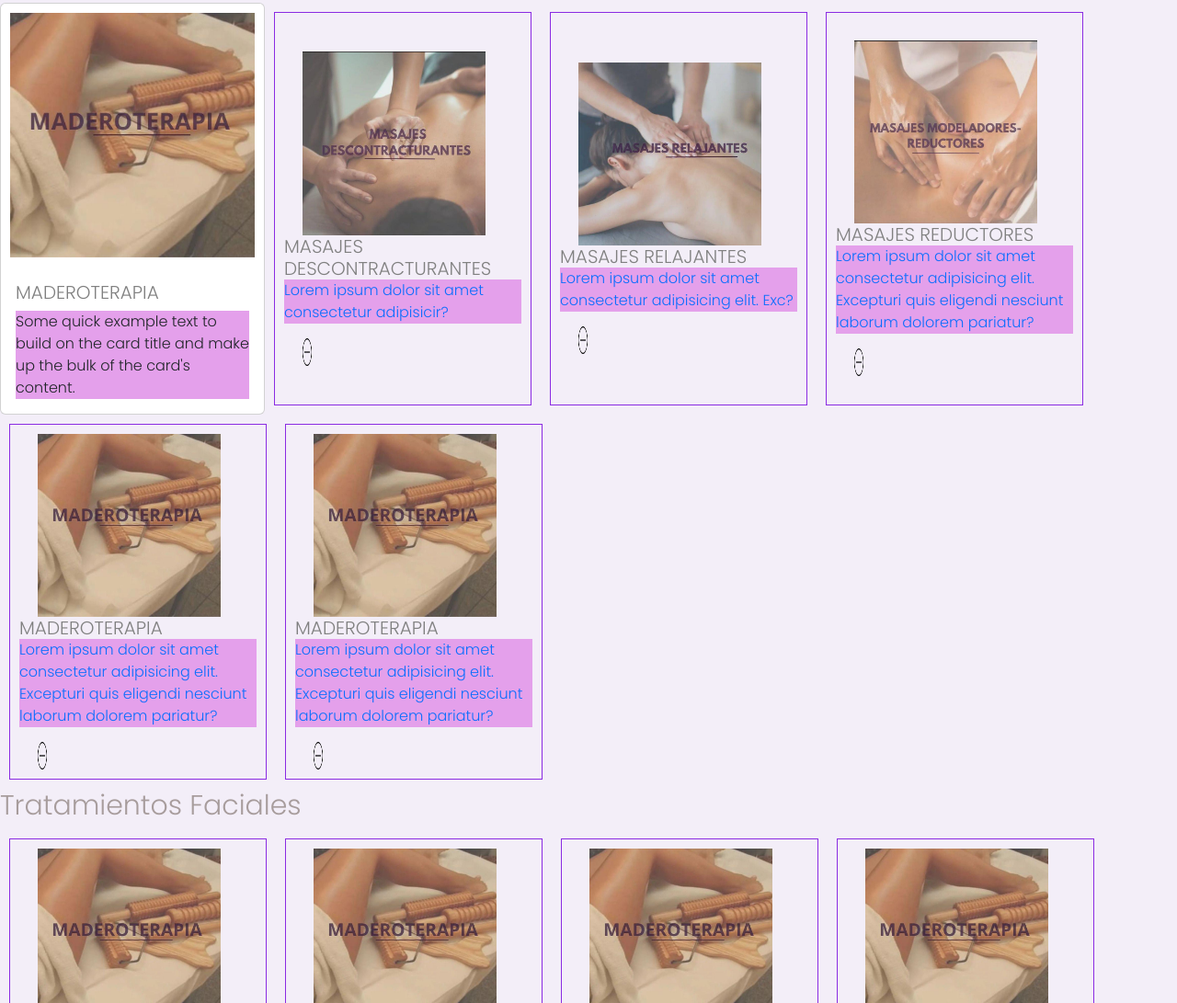
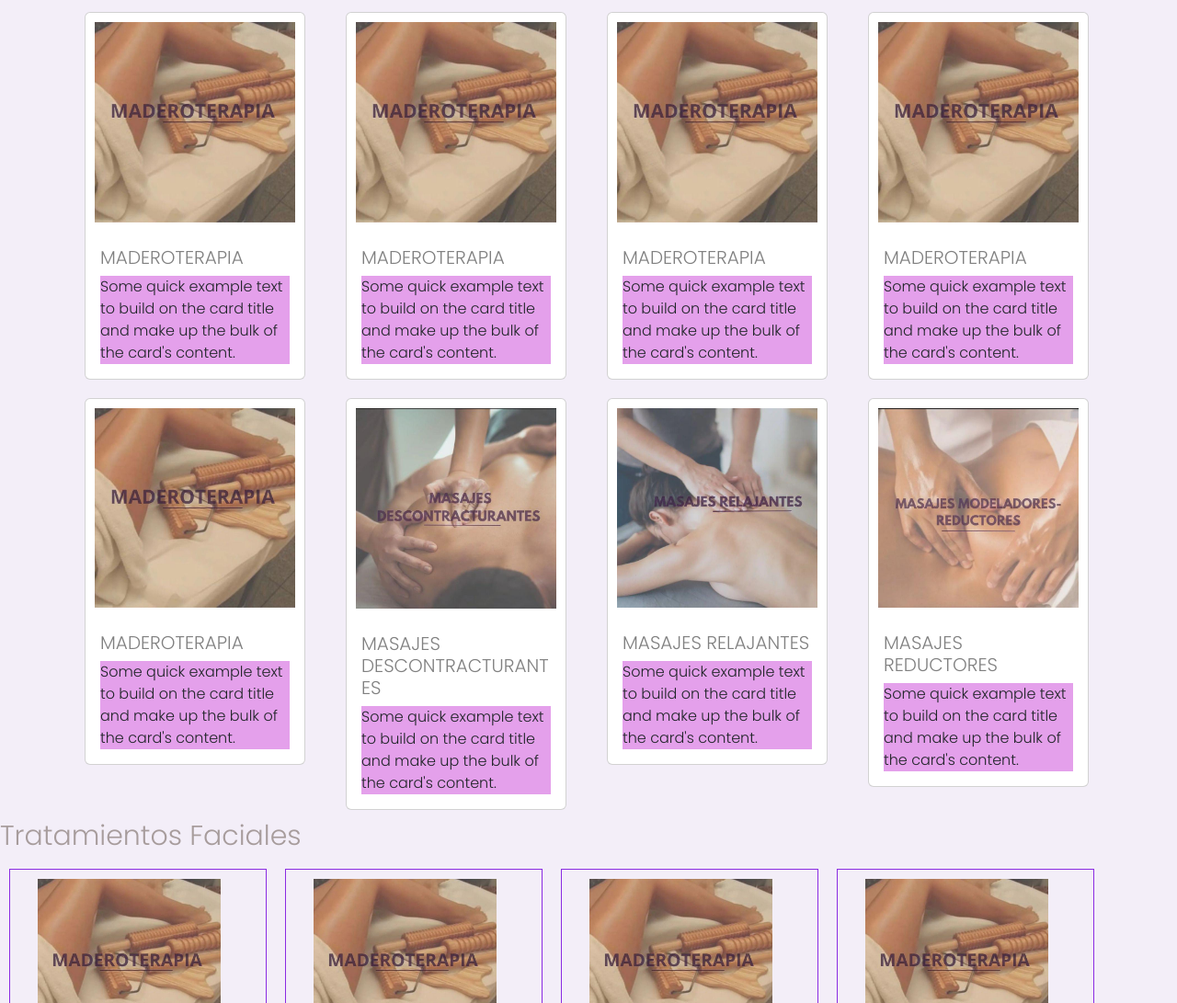
Before and after one commit to luefe/proyecto_coder, a plain HTML site: page pages/tratamientos.html in a window 1280 px wide. Shown: the part 821-1912 px from the top of the page at 92% size. Drawn offline with nearby package versions, Linux system fonts and the light colour scheme.

Commit message:
cambios en tratamientos

```diff
--- a/css/styles.css
+++ b/css/styles.css
@@ -209,7 +209,10 @@ h3 {
     justify-content: center;
 }
 
-
+.card {
+    margin: 10px !important;
+    padding: 0 !important;
+}
 .card img{
     padding: 10px;
 }
--- a/pages/tratamientos.html
+++ b/pages/tratamientos.html
@@ -90,16 +90,11 @@
         </div>
 
         <h2 id="tratamientos_corporales">Tratamientos Corporales</h2>
-        <section class="tratamientos_corporales">
+        <section class="tratamientos_corporales container">
 
-
-            <div class="container-row">
-
-            </div>
-
-
-
-            <div class="card" style="width: 18rem;">
+            <div class="row">
+                <div class="col">
+                    <div class="card" style="width: 15rem;">
                         <img src="../img/maderoterapia.jpeg" class="card-img-top" alt="...">
                         <div class="card-body">
                             <h3>MADEROTERAPIA</h3>
@@ -108,50 +103,89 @@
                                 content.</p>
                         </div>
                     </div>
+                </div>
+                <div class="col">
+                    <div class="card" style="width: 15rem;">
+                        <img src="../img/maderoterapia.jpeg" class="card-img-top" alt="...">
+                        <div class="card-body">
+                            <h3>MADEROTERAPIA</h3>
+                            <p class="card-text">Some quick example text to build on the card title and make up the bulk
+                                of the card's
+                                content.</p>
+                        </div>
+                    </div>
+                </div>
+                <div class="col">
+                    <div class="card" style="width: 15rem;">
+                        <img src="../img/maderoterapia.jpeg" class="card-img-top" alt="...">
+                        <div class="card-body">
+                            <h3>MADEROTERAPIA</h3>
+                            <p class="card-text">Some quick example text to build on the card title and make up the bulk
+                                of the card's
+                                content.</p>
+                        </div>
+                    </div>
+                </div>
+                <div class="col">
+                    <div class="card" style="width: 15rem;">
+                        <img src="../img/maderoterapia.jpeg" class="card-img-top" alt="...">
+                        <div class="card-body">
+                            <h3>MADEROTERAPIA</h3>
+                            <p class="card-text">Some quick example text to build on the card title and make up the bulk
+                                of the card's
+                                content.</p>
+                        </div>
+                    </div>
+                </div>
+            </div>
+            <div class="row">
+                <div class="col">
+                    <div class="card" style="width: 15rem;">
+                        <img src="../img/maderoterapia.jpeg" class="card-img-top" alt="...">
+                        <div class="card-body">
+                            <h3>MADEROTERAPIA</h3>
+                            <p class="card-text">Some quick example text to build on the card title and make up the bulk
+                                of the card's
+                                content.</p>
+                        </div>
+                    </div>
+                </div>
+                <div class="col">
+                    <div class="card" style="width: 15rem;">
+                        <img src="../img/descontracturantes.jpeg" class="card-img-top" alt="...">
+                        <div class="card-body">
+                            <h3>MASAJES DESCONTRACTURANTES</h3>
+                            <p class="card-text">Some quick example text to build on the card title and make up the bulk
+                                of the card's
+                                content.</p>
+                        </div>
+                    </div>
+                </div>
+                <div class="col">
+                    <div class="card" style="width: 15rem;">
+                        <img src="../img/relajantes.jpeg" class="card-img-top" alt="...">
+                        <div class="card-body">
+                            <h3>MASAJES RELAJANTES</h3>
+                            <p class="card-text">Some quick example text to build on the card title and make up the bulk
+                                of the card's
+                                content.</p>
+                        </div>
+                    </div>
+                </div>
+                <div class="col">
+                    <div class="card" style="width: 15rem;">
+                        <img src="../img/reductores.jpeg" class="card-img-top" alt="...">
+                        <div class="card-body">
+                            <h3>MASAJES REDUCTORES</h3>
+                            <p class="card-text">Some quick example text to build on the card title and make up the bulk
+                                of the card's
+                                content.</p>
+                        </div>
+                    </div>
+                </div>
+            </div>
 
-            <div class="tratamiento">
-                <a href="">
-                    <img src="../img/descontracturantes.jpeg" alt="masajes descontracturantes imagen">
-                    <h3>MASAJES DESCONTRACTURANTES</h3>
-                    <p>Lorem ipsum dolor sit amet consectetur adipisicir?</p>
-                    <img width="30px" class="ver_mas" src="../img/ver_mas.png" alt="ver mas">
-                </a>
-            </div>
-            <div class="tratamiento">
-                <a href="">
-                    <img src="../img/relajantes.jpeg" alt="masajes relajantes imagen">
-                    <H3>MASAJES RELAJANTES</H3>
-                    <p>Lorem ipsum dolor sit amet consectetur adipisicing elit. Exc?</p>
-                    <img width="30px" class="ver_mas" src="../img/ver_mas.png" alt="ver mas">
-                </a>
-            </div>
-            <div class="tratamiento">
-                <a href="">
-                    <img src="../img/reductores.jpeg" alt="masajes reductores imagen">
-                    <H3>MASAJES REDUCTORES</H3>
-                    <p>Lorem ipsum dolor sit amet consectetur adipisicing elit. Excepturi quis eligendi nesciunt laborum
-                        dolorem pariatur?</p>
-                    <img width="30px" class="ver_mas" src="../img/ver_mas.png" alt="ver mas">
-                </a>
-            </div>
-            <div class="tratamiento">
-                <a href="">
-                    <img src="../img/maderoterapia.jpeg" alt="maderoterapia imagen">
-                    <h3>MADEROTERAPIA</h3>
-                    <p>Lorem ipsum dolor sit amet consectetur adipisicing elit. Excepturi quis eligendi nesciunt laborum
-                        dolorem pariatur?</p>
-                    <img width="30px" class="ver_mas" src="../img/ver_mas.png" alt="ver mas">
-                </a>
-            </div>
-            <div class="tratamiento">
-                <a href="">
-                    <img src="../img/maderoterapia.jpeg" alt="maderoterapia imagen">
-                    <h3>MADEROTERAPIA</h3>
-                    <p>Lorem ipsum dolor sit amet consectetur adipisicing elit. Excepturi quis eligendi nesciunt laborum
-                        dolorem pariatur?</p>
-                    <img width="30px" class="ver_mas" src="../img/ver_mas.png" alt="ver mas">
-                </a>
-            </div>
+
         </section>
 
         <h2 id="tratamientos_faciales">Tratamientos Faciales</h2>
```
Lines whose indentation alone changed are shown as unchanged.
